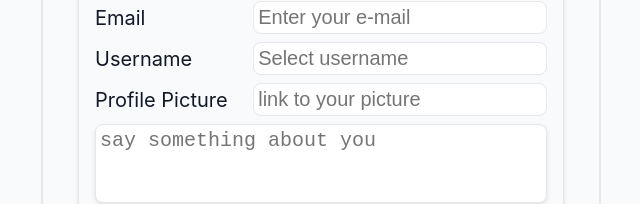
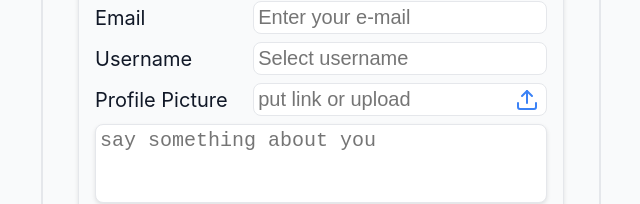
Before and after one commit to gregoryb79/SocialSphere, a React (Vite) app in the folder client/: page /register in a window 1280 px wide. Shown: the part 133-337 px from the top of the page, without its empty margins (319-959 px from the left). Built offline with nearby package versions, Linux system fonts and the light colour scheme; no server answers.

Commit message:
image upload implemented as spesial input component + logic to hande upload to IMGBB

```diff
--- /dev/null
+++ b/client/src/models/images.ts
@@ -0,0 +1,24 @@
+
+export async function uploadToImgbb(file: File): Promise<string> {
+    const apiKey = import.meta.env.VITE_IMGBB_API_KEY;
+    const apiUrl = import.meta.env.VITE_IMGBB_UPLOAD_URL;
+    console.log(`Using IMGBB API key: ${apiKey} and URL: ${apiUrl}`);
+    if (!apiKey || !apiUrl) {
+        throw new Error("IMGBB API key or URL is not defined in environment variables");
+    }
+    const formData = new FormData();
+    formData.append("image", file);
+
+    try {
+        console.log("Uploading file to IMGBB:", file.name);
+        const response = await fetch(`${apiUrl}?key=${apiKey}`, {
+            method: "POST",
+            body: formData,
+        });
+        const data = await response.json();
+        return data.data.url || "";
+    }catch (error) {
+        console.error("Error uploading to IMGBB:", error);
+        throw new Error("Failed to upload image to IMGBB");
+    }
+}
--- a/client/src/pages/Register.module.scss
+++ b/client/src/pages/Register.module.scss
@@ -26,7 +26,7 @@
     padding-right: 1rem;
     @include shadowBorder;
 
-    section{
+    .passwordRulesSection{
         display: flex;
         flex-direction: column;
         justify-content: space-between;
@@ -60,6 +60,26 @@
     }
 }
 
+.avatarSection {
+    position: relative;
+    display: flex;
+    flex-direction: row;
+    justify-content: space-between;
+    width: 100%;
+    button {
+        position: absolute;
+        right: 0.5rem;
+        top: 50%;
+        transform: translateY(-50%);
+        background-color: var(--white);
+        &:hover{
+            transform: scale(1);
+            transform: translateY(-50%);
+        }
+
+    }
+}
+
 @media (max-width: 500px){
     .registerContainer{
         padding-left: 0.5rem;
--- a/client/src/pages/Register.tsx
+++ b/client/src/pages/Register.tsx
@@ -4,11 +4,15 @@ import styles from './Register.module.scss';
 import { useLoaderData, useNavigate, useRevalidator } from 'react-router';
 import { useDoRegister } from '../hooks/useLogIn';
 import { Spinner } from './components/Spinner';
-import { useEffect, useState } from 'react';
+import { useEffect, useState, useRef } from 'react';
 import { ErrorMsg } from './components/ErrorMsg';
 
 import { PasswordInput } from './components/PasswordInput';
 import { Input } from './components/Input';
+import { IconButton } from './components/IconButton';
+import { Upload } from 'lucide-react';
+import { uploadToImgbb } from '../models/images';
+import { URLorFileUploadInput } from './components/URLorFileUploadInput';
 
 
 export function Register() {
@@ -16,6 +20,10 @@ export function Register() {
     const navigate = useNavigate();
     const { revalidate } = useRevalidator();
     const [showError, setShowError] = useState(false);
+    const fileInputRef = useRef<HTMLInputElement>(null);
+    const [avatarPath, setAvatarPath] = useState<string>("");
+    const [avatarHostURL, setAvatarHostURL] = useState<string>("");
+    const [isAvatarUploaded, setIsAvatarUploaded] = useState(false);
 
     const username = useLoaderData<string>();
     useEffect(() => {
@@ -32,11 +40,33 @@ export function Register() {
         const email = formData.get("email") as string;
         const username = formData.get("username") as string;
         const password = formData.get("password") as string;
-        const avatarURL = formData.get("avatarURL") as string;
+        const avatarURL = isAvatarUploaded ? avatarHostURL : formData.get("avatarURL") as string;
         const bio = formData.get("bio") as string;
         const repeatPassword = formData.get("repeatPassword") as string;
         console.log(`email = ${email}, username = ${username}, password = ${password}, repeatPassword = ${repeatPassword}`);
         doRegister(email, username, password, repeatPassword, avatarURL, bio);
+    }
+
+    function handleAvatarUpload() {
+        console.log("Avatar upload button clicked");
+        fileInputRef.current?.click();
+    }
+
+    async function handleFileChange(e: React.ChangeEvent<HTMLInputElement>) {
+        const file = e.target.files?.[0];
+        if (file) {
+            console.log("Selected file:", file);
+            setAvatarPath(file.name);
+            try{
+                const result = await uploadToImgbb(file);
+                console.log("File uploaded successfully:", result);
+                setAvatarHostURL(result);
+                setIsAvatarUploaded(true);
+            }catch (error) {
+                console.error("Error uploading file:", error);
+                // setShowError(true);
+            }
+        }
     }
 
     const {error,loading: loadingRegister, doRegister } = useDoRegister(() => {
@@ -60,13 +90,20 @@ export function Register() {
             <form className={styles.registerForm} onSubmit={handleRegister}>
                 <Input type="email" id="email" label="Email" name="email" placeholder="Enter your e-mail" required />
                 <Input type="username" id="username" label="Username" name="username" placeholder="Select username" required />
-                <Input type="text" id="avatarURL" label="Profile Picture" name="avatarURL" placeholder="link to your picture" />
+                <URLorFileUploadInput
+                    setImageHostURL={setAvatarHostURL}
+                    setIsImageUploaded={setIsAvatarUploaded}
+                    type="text"
+                    id="avatarURL"
+                    label="Profile Picture"
+                    name="avatarURL"
+                    placeholder="put link or upload"/>
                 <textarea name="bio" id="bio" rows={3} placeholder='say something about you' className={styles.bioTtext}/>
                 <PasswordInput id="password" label="Password" name="password" placeholder="Enter your password"
                 required minLength={8} onInput={(e) => setPassword(e.currentTarget.value)} value={password}/>
                 <PasswordInput id="password" label="Repeat password:" name="repeatPassword" placeholder="Repeat password" required />
                 <GeneralButton label="Register"/>
-                <section>
+                <section className={styles.passwordRulesSection}>
                     <h6>Password Rules:</h6>
                     <PasswordRules password={password} />
                 </section>
--- a/client/src/pages/components/IconButton.tsx
+++ b/client/src/pages/components/IconButton.tsx
@@ -24,7 +24,7 @@ type NavButtonProps = {
 export function IconButton({disabled, title, label, ariaLabel, icon, onClick}: NavButtonProps) {
 
     return (
-    <button className={styles.iconButton} onClick={onClick} aria-label={ariaLabel} title={title} disabled={disabled}>
+    <button className={styles.iconButton} onClick={onClick} aria-label={ariaLabel} title={title} disabled={disabled} type="button">
       {icon}
       {label}
     </button>
--- /dev/null
+++ b/client/src/pages/components/URLorFileUpload.module.scss
@@ -0,0 +1,19 @@
+.avatarSection {
+    position: relative;
+    display: flex;
+    flex-direction: row;
+    justify-content: space-between;
+    width: 100%;
+    button {
+        position: absolute;
+        right: 0.5rem;
+        top: 50%;
+        transform: translateY(-50%);
+        background-color: var(--white);
+        &:hover{
+            transform: scale(1);
+            transform: translateY(-50%);
+        }
+
+    }
+}
--- /dev/null
+++ b/client/src/pages/components/URLorFileUploadInput.tsx
@@ -0,0 +1,74 @@
+/**
+ * A reusable input that lets users provide an image either by URL or by uploading a file.
+ *
+ * @param setImageHostURL Callback to set the uploaded image's URL.
+ * @param setIsImageUploaded Callback to boolean to indicate if an image was successfully uploaded.
+ * @param id The unique id for the input element.
+ * @param name The name attribute for the input.
+ * @param label The label text to display above the input.
+ * @param props Additional input attributes (type, value, onChange, etc.).
+ * @example
+ * <URLorFileUploadInput
+ *   id="avatar"
+ *   name="avatar"
+ *   label="Profile Picture"
+ *   setImageHostURL={setImageHostURL}
+ *   setIsImageUploaded={setIsImageUploaded}
+ * />
+ */
+
+import { Input, type TextInputProps } from "./Input";
+import { IconButton } from "./IconButton";
+import { Upload } from "lucide-react";
+import styles from "./URLorFileUpload.module.scss";
+import { useRef, useState } from "react";
+import { uploadToImgbb } from "../../models/images";
+
+export type URLorFileUploadInputProps = TextInputProps & {
+    setImageHostURL: (value: string) => void;
+    setIsImageUploaded: (value: boolean) => void;
+};
+export function URLorFileUploadInput( {setImageHostURL, setIsImageUploaded, ...props }: URLorFileUploadInputProps) {
+        const fileInputRef = useRef<HTMLInputElement>(null);
+        const [avatarPath, setAvatarPath] = useState<string>("");
+
+        function handleAvatarUpload() {
+                console.log("Avatar upload button clicked");
+                fileInputRef.current?.click();
+            }
+
+            async function handleFileChange(e: React.ChangeEvent<HTMLInputElement>) {
+                const file = e.target.files?.[0];
+                if (file) {
+                    console.log("Selected file:", file);
+                    setAvatarPath(file.name);
+                    try{
+                        const result = await uploadToImgbb(file);
+                        console.log("File uploaded successfully:", result);
+                        setImageHostURL(result);
+                        setIsImageUploaded(true);
+                    }catch (error) {
+                        console.error("Error uploading file:", error);
+                        // setShowError(true);
+                    }
+                }
+            }
+
+    return (
+        <section className={styles.avatarSection}>
+                    <Input value={avatarPath} onInput={(e) => setAvatarPath(e.currentTarget.value)} {...props}  />
+                    <IconButton
+                        title='Upload'
+                        icon={<Upload className={styles.lucideIconFooter} color="var(--primary-blue)" />}
+                        onClick={handleAvatarUpload}
+                    />
+                    <input
+                        type="file"
+                        accept="image/*"
+                        ref={fileInputRef}
+                        style={{ display: "none" }}
+                        onChange={handleFileChange}
+                    />
+        </section>
+    )
+}
```
